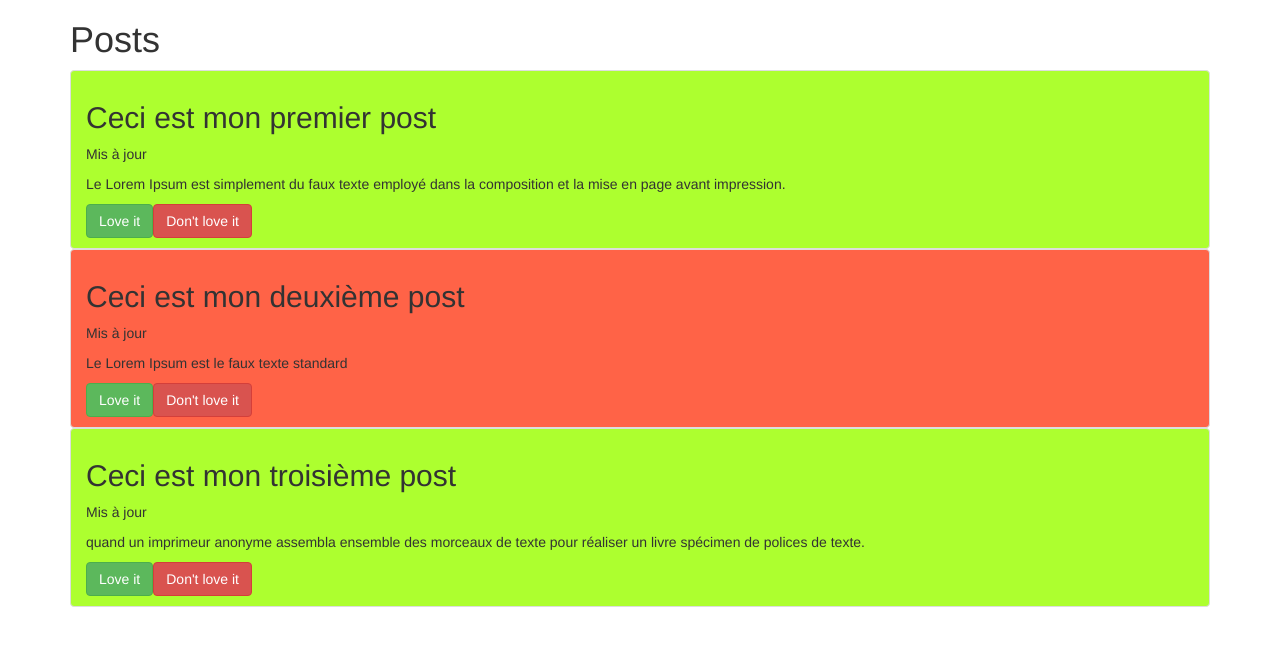
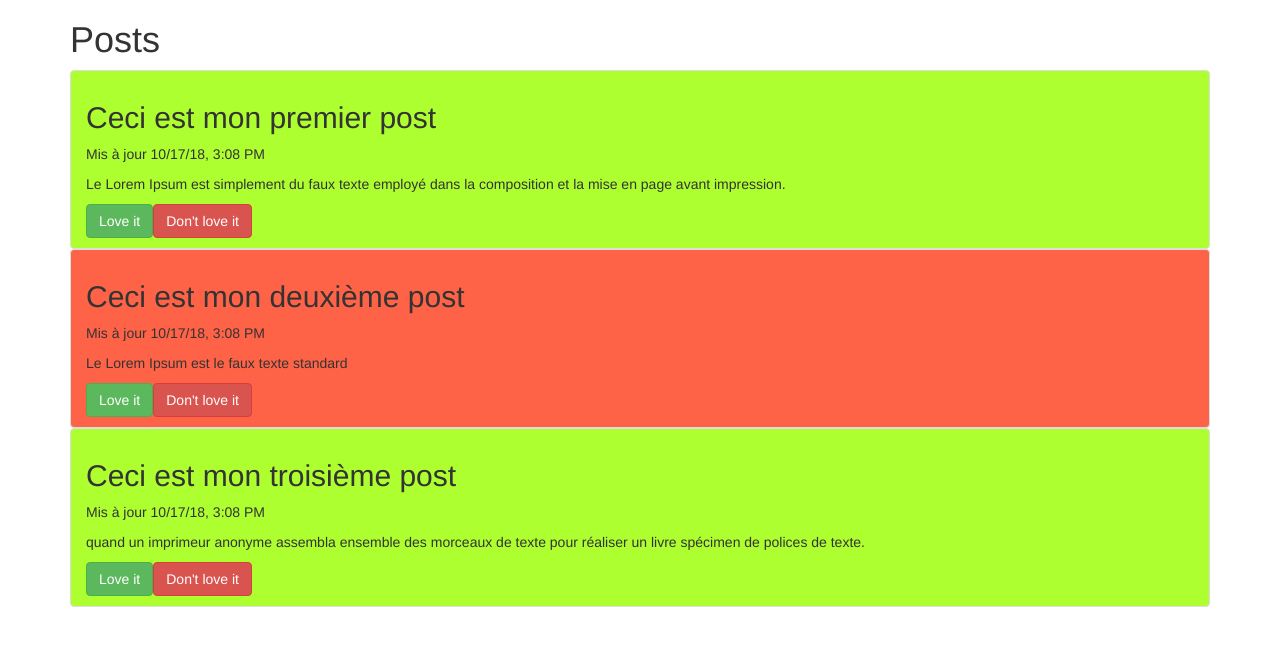
Before and after one commit to celine31/blog, an Angular app: page / in a window 1280 px wide. Shown: the top 646 px of the page. Built offline with nearby package versions, Linux system fonts and the light colour scheme.

Commit message:
ajout de la mise à jour qui est effective à chaque clic sur un des boutons

```diff
--- a/src/app/app.component.ts
+++ b/src/app/app.component.ts
@@ -7,4 +7,5 @@ import { Component } from '@angular/core';
 })
 export class AppComponent {
   title = 'blog';
+
 }
--- a/src/app/post-list-item/post-list-item.component.html
+++ b/src/app/post-list-item/post-list-item.component.html
@@ -1,6 +1,6 @@
 <li class="list-group-item" [ngStyle]="{backgroundColor:getColor()}">
   <h2>Ceci est mon {{title}}</h2>
-  <p> Mis à jour </p>
+  <p> Mis à jour {{lastUpdate | date :'short'}}</p>
   <p>{{content}}</p>
   <button class="btn btn-success" (click)="onLoveIt()">Love it</button>
   <button class="btn btn-danger" (click)="dontLoveIt()">Don't love it</button>
--- a/src/app/post-list-item/post-list-item.component.ts
+++ b/src/app/post-list-item/post-list-item.component.ts
@@ -10,8 +10,8 @@ export class PostListItemComponent implements OnInit {
   @Input() title:string;
   @Input() content : string;
   @Input() loveIts: number;
-  created_at:Date;
-  postStatus='loveIt';
+  @Input() lastUpdate: Date;
+
 
   constructor() { }
 
@@ -19,10 +19,12 @@ export class PostListItemComponent implements OnInit {
   }
    onLoveIt(){
     this.loveIts = this.loveIts+ 1;
+    this.lastUpdate=new Date();
     console.log(this.loveIts);
   }
   dontLoveIt(){
     this.loveIts = this.loveIts -1;
+    this.lastUpdate=new Date();
     console.log(this.loveIts);
   }
   getColor(){
--- a/src/app/post-list/post-list.component.html
+++ b/src/app/post-list/post-list.component.html
@@ -4,6 +4,7 @@
                       [title]="post.title"
                       [content]="post.content"
                       [loveIts]="post.loveIts"
+                      [lastUpdate]="post.lastUpdate"
                       ></app-post-list-item>
 
 </ul>
--- a/src/app/post-list/post-list.component.ts
+++ b/src/app/post-list/post-list.component.ts
@@ -12,16 +12,19 @@ export class PostListComponent implements OnInit {
       title: 'premier post',
       content:'Le Lorem Ipsum est simplement du faux texte employé dans la composition et la mise en page avant impression.',
       loveIts: 1,
+      lastUpdate:new Date(),
     },
     {
       title: 'deuxième post',
       content:'Le Lorem Ipsum est le faux texte standard',
       loveIts:-1,
+      lastUpdate:new Date(),
     },
     {
       title: 'troisième post',
       content:'quand un imprimeur anonyme assembla ensemble des morceaux de texte pour réaliser un livre spécimen de polices de texte.',
       loveIts: 0,
+      lastUpdate:new Date(),
     }
   ];
 
```
